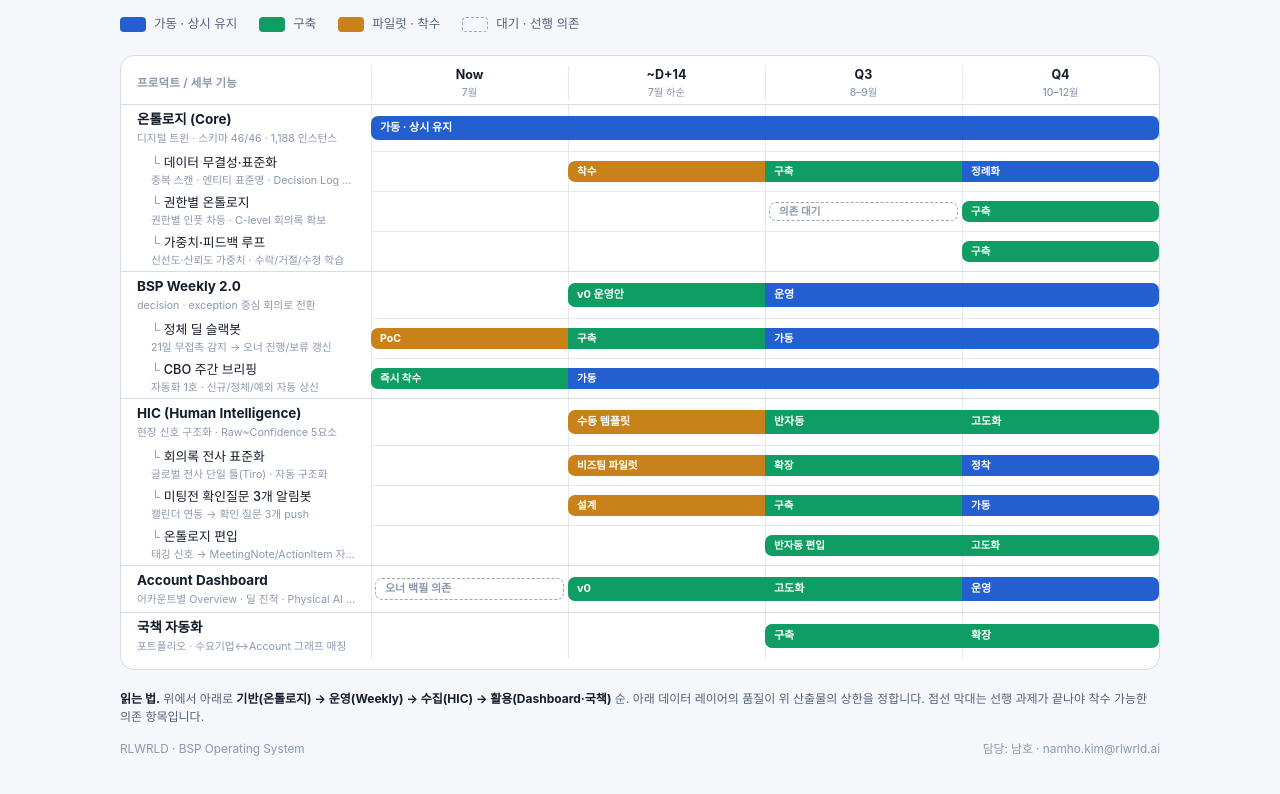
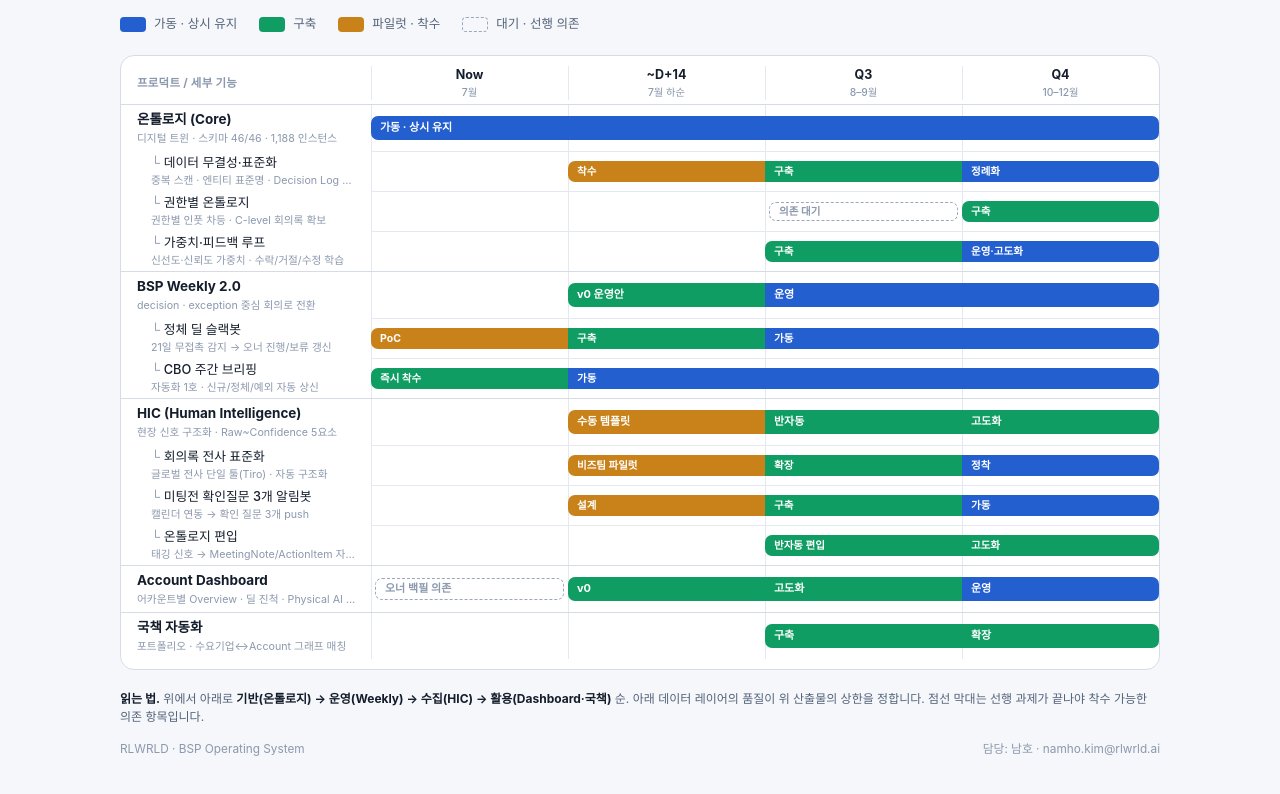
Before and after one commit to Andrew-namho-kim/rlwrld-ontology-artifacts, a plain HTML site: page bsp-product-map.html in a window 1280 px wide. Shown: the part 156-950 px from the top of the page. Drawn offline with Linux system fonts and the light colour scheme.

Commit message:
Gantt: 가중치·피드백 루프 Q3 구축 → Q4 운영·고도화
Co-Authored-By: Claude Opus 4.8 <noreply@anthropic.com>

```diff
--- a/bsp-product-map.html
+++ b/bsp-product-map.html
@@ -129,8 +129,8 @@
       <div class="lab child"><div class="nm">가중치·피드백 루프</div><div class="sub">신선도·신뢰도 가중치 · 수락/거절/수정 학습</div></div>
       <div class="p"></div>
       <div class="p"></div>
-      <div class="p"></div>
-      <div class="p"><div class="bar build rl rr">구축</div></div>
+      <div class="p"><div class="bar build rl">구축</div></div>
+      <div class="p"><div class="bar live rr">운영·고도화</div></div>
     </div>
   </div>
 
```
